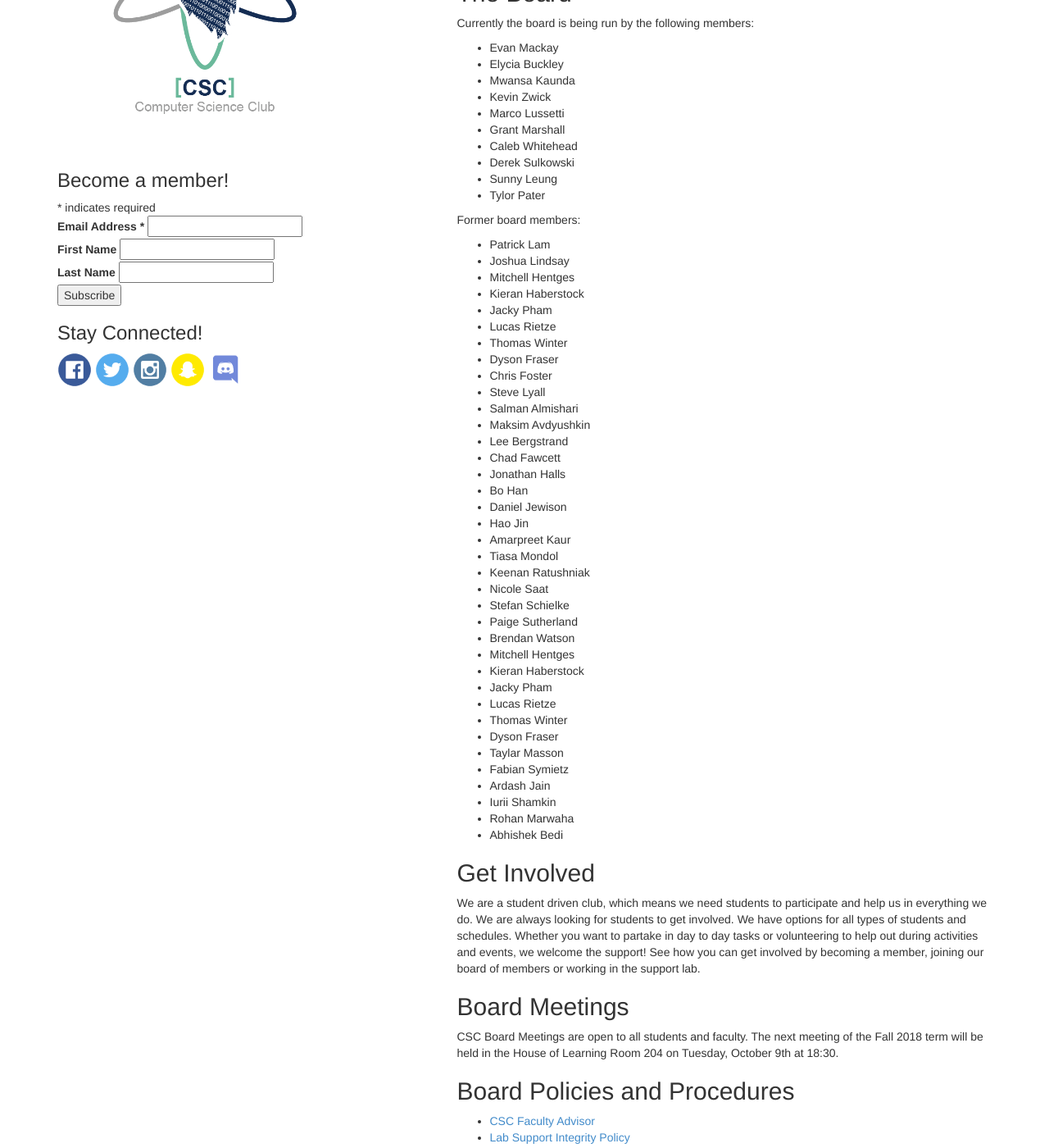
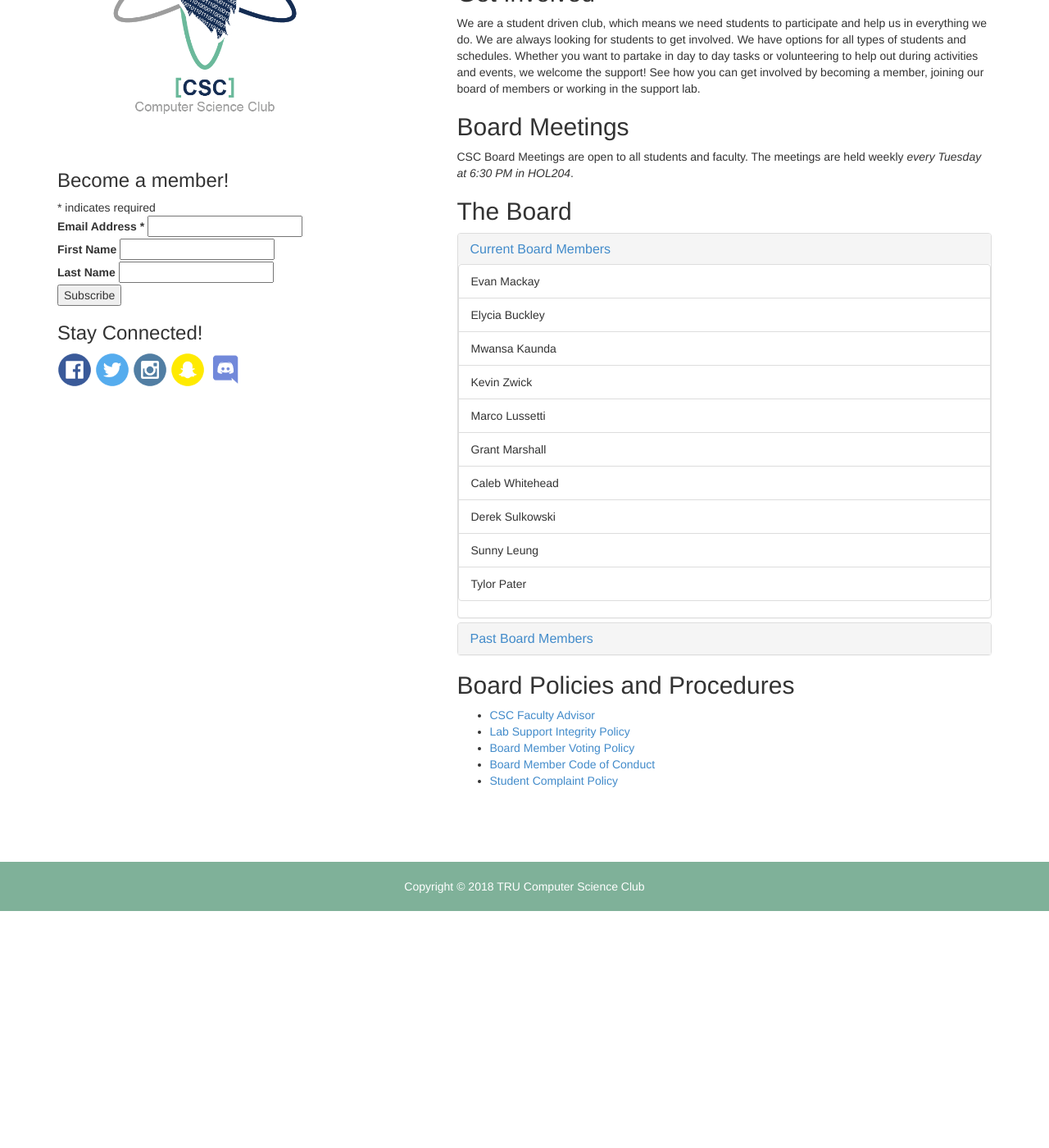
Before and after one commit to trucsclub/trucsclub.github.io, a Jekyll site: the page built from about.html, in a window 1280 px wide and 1400 px high, scrolled down 289 px. Shown: the whole window at 82% size. Built offline with Jekyll 4.4.1, drawn with Linux system fonts in a browser that asks for light colours; nearby versions of some CDN libraries; comment, search, counter and statistics services are not loaded.

Commit message:
chore(about.html) re-organize, collapse past board, fix #73

```diff
--- a/about.html
+++ b/about.html
@@ -6,64 +6,7 @@ active: about
 <h1>About</h1>
 <div class="blog-post clearfix">
     <h2>Our Mission</h2>
-    <p>To provide a student voice to the Computing Science faculty and to help provide social and academic support for Computing
-        Science students.
-        <p>
-            <h2>The Board</h2>
-            <p>Currently the board is being run by the following members:</p>
-            <ul>
-                <li>Evan Mackay</li>
-                <li>Elycia Buckley</li>
-                <li>Mwansa Kaunda</li>
-                <li>Kevin Zwick</li>
-                <li>Marco Lussetti</li>
-                <li>Grant Marshall</li>
-                <li>Caleb Whitehead</li>
-                <li>Derek Sulkowski</li>
-                <li>Sunny Leung</li>
-                <li>Tylor Pater</li>
-            </ul>
-
-            <p>Former board members:</p>
-            <ul>
-                <li>Patrick Lam</li>
-                <li>Joshua Lindsay</li>
-                <li>Mitchell Hentges</li>
-                <li>Kieran Haberstock</li>
-                <li>Jacky Pham</li>
-                <li>Lucas Rietze</li>
-                <li>Thomas Winter</li>
-                <li>Dyson Fraser</li>
-                <li>Chris Foster</li>
-                <li>Steve Lyall</li>
-                <li>Salman Almishari</li>
-                <li>Maksim Avdyushkin</li>
-                <li>Lee Bergstrand</li>
-                <li>Chad Fawcett</li>
-                <li>Jonathan Halls</li>
-                <li>Bo Han</li>
-                <li>Daniel Jewison</li>
-                <li>Hao Jin</li>
-                <li>Amarpreet Kaur</li>
-                <li>Tiasa Mondol</li>
-                <li>Keenan Ratushniak</li>
-                <li>Nicole Saat</li>
-                <li>Stefan Schielke</li>
-                <li>Paige Sutherland</li>
-                <li>Brendan Watson</li>
-                <li>Mitchell Hentges</li>
-                <li>Kieran Haberstock</li>
-                <li>Jacky Pham</li>
-                <li>Lucas Rietze</li>
-                <li>Thomas Winter</li>
-                <li>Dyson Fraser</li>
-                <li>Taylar Masson</li>
-                <li>Fabian Symietz</li>
-                <li>Ardash Jain</li>
-                <li>Iurii Shamkin</li>
-                <li>Rohan Marwaha</li>
-                <li>Abhishek Bedi</li>
-            </ul>
+    <p>To provide a student voice to the Computing Science faculty and to help provide social and academic support for Computing Science students.</p>
 
     <h2>Get Involved</h2>
     <p>We are a student driven club, which means we need students to participate and help us in everything we do. We
@@ -73,7 +16,86 @@ active: about
         working in the support lab.</p>
 
     <h2>Board Meetings</h2>
-            <p>CSC Board Meetings are open to all students and faculty. The next meeting of the Fall 2018 term will be held in the House of Learning Room 204 on Tuesday, October 9th at 18:30.</p>
+    <p>CSC Board Meetings are open to all students and faculty. The meetings are held weekly <em>every Tuesday at 6:30 PM in HOL204</em>.</p>
+
+    <h2>The Board</h2>
+    <div class="panel-group" id="boardAccordion" role="tablist" aria-multiselectable="true">
+        <div class="panel panel-default">
+            <div class="panel-heading" role="tab" id="currentBoardHeader">
+                <a role="button" data-toggle="collapse" data-target="#currentBoardDetails" href="#currentBoardDetails" aria-expanded="true" aria-controls="currentBoardDetails">
+                    <h4 class="panel-title">
+                        Current Board Members
+                    </h4>
+                </a>
+            </div>
+            <div id="currentBoardDetails" class="panel-collapse collapse in" role="tabpanel" aria-labelledby="currentBoardHeader">
+                <ul class="list-group">
+                    <li class="list-group-item">Evan Mackay</li>
+                    <li class="list-group-item">Elycia Buckley</li>
+                    <li class="list-group-item">Mwansa Kaunda</li>
+                    <li class="list-group-item">Kevin Zwick</li>
+                    <li class="list-group-item">Marco Lussetti</li>
+                    <li class="list-group-item">Grant Marshall</li>
+                    <li class="list-group-item">Caleb Whitehead</li>
+                    <li class="list-group-item">Derek Sulkowski</li>
+                    <li class="list-group-item">Sunny Leung</li>
+                    <li class="list-group-item">Tylor Pater</li>
+                </ul>
+            </div>
+        </div>
+
+        <div class="panel panel-default">
+            <div class="panel-heading" role="tab" id="previousBoardHeader">
+                <a role="button" data-toggle="collapse" data-target="#previousBoardDetails" href="#previousBoardDetails" aria-expanded="true" aria-controls="previousBoardDetails">
+                    <h4 class="panel-title">
+                        Past Board Members
+                    </h4>
+                </a>
+            </div>
+            <div id="previousBoardDetails" class="panel-collapse collapse" role="tabpanel" aria-labelledby="previousBoardHeader" aria-expanded="false">
+                <ul class="list-group">
+                    <li class="list-group-item">Patrick Lam</li>
+                    <li class="list-group-item">Joshua Lindsay</li>
+                    <li class="list-group-item">Mitchell Hentges</li>
+                    <li class="list-group-item">Kieran Haberstock</li>
+                    <li class="list-group-item">Jacky Pham</li>
+                    <li class="list-group-item">Lucas Rietze</li>
+                    <li class="list-group-item">Thomas Winter</li>
+                    <li class="list-group-item">Dyson Fraser</li>
+                    <li class="list-group-item">Chris Foster</li>
+                    <li class="list-group-item">Steve Lyall</li>
+                    <li class="list-group-item">Salman Almishari</li>
+                    <li class="list-group-item">Maksim Avdyushkin</li>
+                    <li class="list-group-item">Lee Bergstrand</li>
+                    <li class="list-group-item">Chad Fawcett</li>
+                    <li class="list-group-item">Jonathan Halls</li>
+                    <li class="list-group-item">Bo Han</li>
+                    <li class="list-group-item">Daniel Jewison</li>
+                    <li class="list-group-item">Hao Jin</li>
+                    <li class="list-group-item">Amarpreet Kaur</li>
+                    <li class="list-group-item">Tiasa Mondol</li>
+                    <li class="list-group-item">Keenan Ratushniak</li>
+                    <li class="list-group-item">Nicole Saat</li>
+                    <li class="list-group-item">Stefan Schielke</li>
+                    <li class="list-group-item">Paige Sutherland</li>
+                    <li class="list-group-item">Brendan Watson</li>
+                    <li class="list-group-item">Mitchell Hentges</li>
+                    <li class="list-group-item">Kieran Haberstock</li>
+                    <li class="list-group-item">Jacky Pham</li>
+                    <li class="list-group-item">Lucas Rietze</li>
+                    <li class="list-group-item">Thomas Winter</li>
+                    <li class="list-group-item">Dyson Fraser</li>
+                    <li class="list-group-item">Taylar Masson</li>
+                    <li class="list-group-item">Fabian Symietz</li>
+                    <li class="list-group-item">Ardash Jain</li>
+                    <li class="list-group-item">Iurii Shamkin</li>
+                    <li class="list-group-item">Rohan Marwaha</li>
+                    <li class="list-group-item">Abhishek Bedi</li>
+                </ul>
+            </div>
+        </div>
+
+    </div>
 
     <h2>Board Policies and Procedures</h2>
     <ul>
```
Lines whose indentation alone changed are shown as unchanged.
